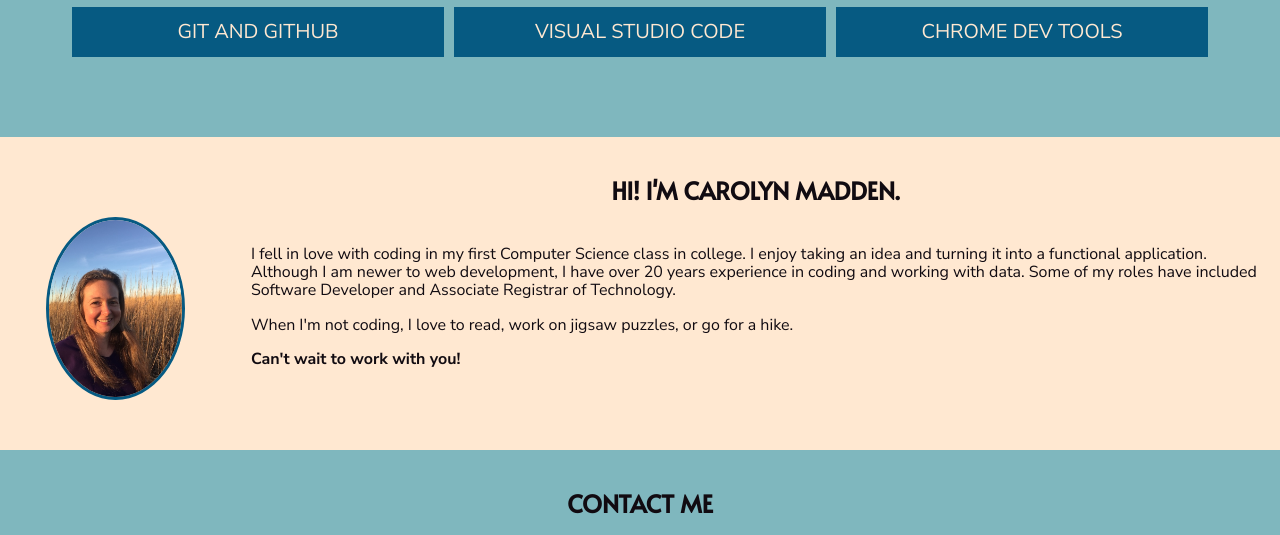
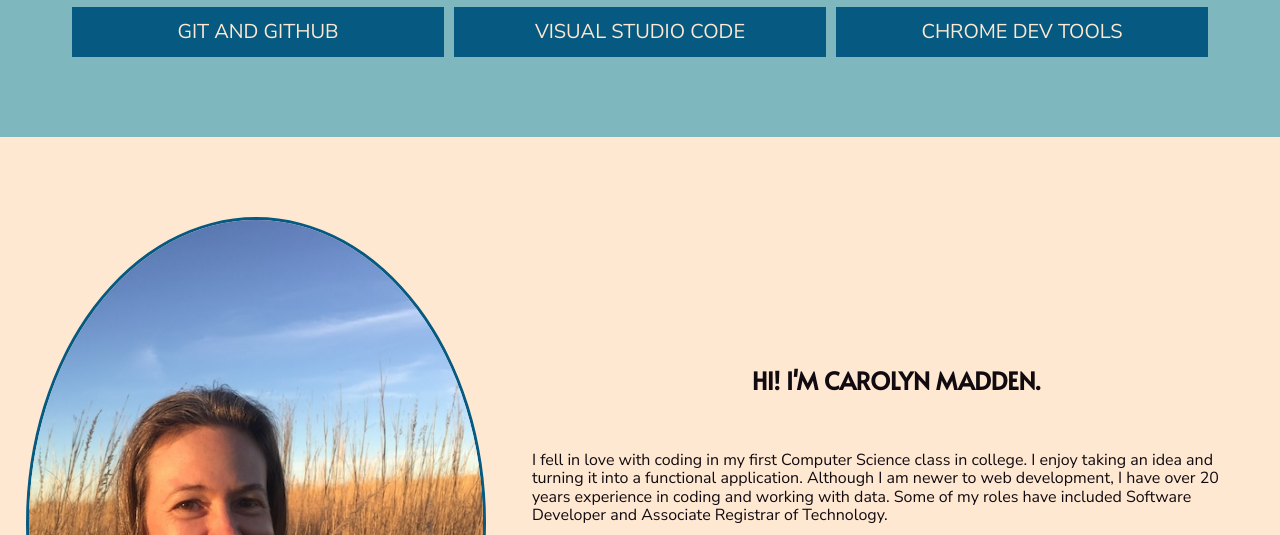
Before and after one commit to carolyn-lm/portfolio, a plain HTML site: page index.html in a window 1280 px wide. Shown: the part 1941-2476 px from the top of the page. Drawn offline with Linux system fonts and the light colour scheme.

Commit message:
A few styling tweaks

```diff
--- a/css/styles.css
+++ b/css/styles.css
@@ -40,7 +40,7 @@ body {
     display: none;
 }
 
-/***** Mobil Styles  ***/
+/***** Mobile Styles  ***/
 
 /* scroll to top */
 #scroll-to-top {
@@ -247,9 +247,17 @@ h3 {
         width: 40%;
     }
 
-    #profile-img {
-        width: 60%;
+    #about {
+        flex-direction: row;
     }
+
+    #about-info {
+        max-width: 60%;
+        display: flex;
+        flex-direction: column;
+        justify-content: center;
+    }
+
 }
 
 @media only screen and (min-width: 1200px) {
@@ -263,7 +271,8 @@ h3 {
         width: 30%;
     }
 
-    #about {
-        flex-direction: row;
-    }
+    /* #about-info {
+        max-width: 80%;
+    } */
+
 }
--- a/index.html
+++ b/index.html
@@ -5,8 +5,8 @@
     <meta charset="utf-8">
     <meta name="viewport" content="width=device-width, initial-scale=1">
     <title>Carolyn Madden</title>
-    <link rel="stylesheet" href="css/normalize.css" type="text/css">
-    <link rel="stylesheet" href="css/styles.css" type="text/css">
+    <link rel="stylesheet" type="text/css" href="css/normalize.css">
+    <link rel="stylesheet" type="text/css" href="css/styles.css">
     <link rel="preconnect" href="https://fonts.googleapis.com">
     <link rel="preconnect" href="https://fonts.gstatic.com" crossorigin>
     <link rel="preconnect" href="https://fonts.googleapis.com">
```
